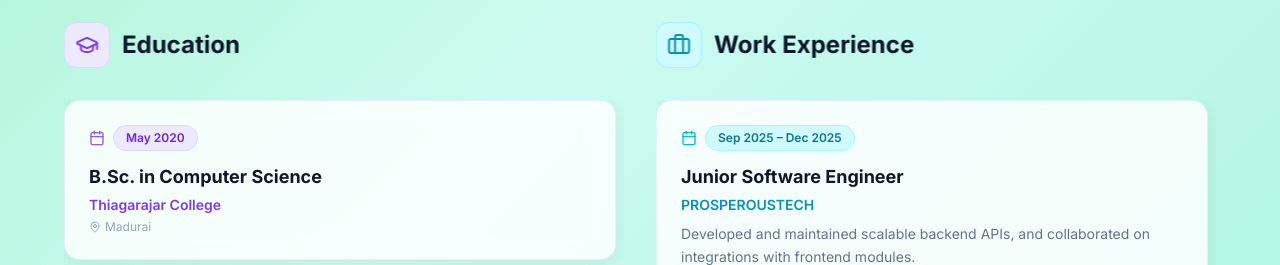
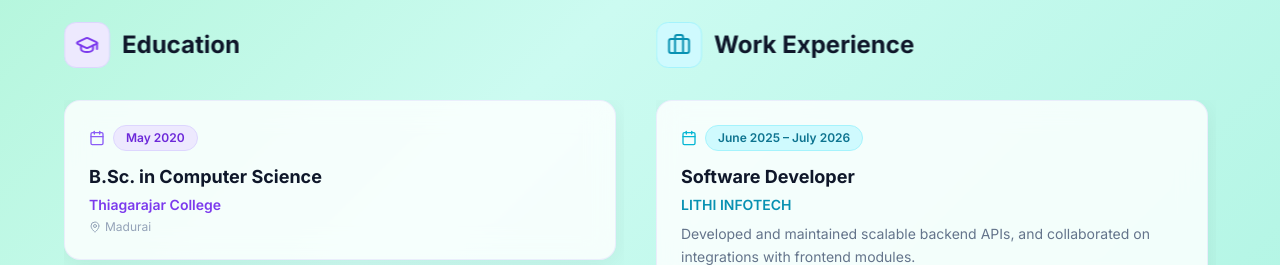
Before and after one commit to Siranjeeviv26/Portfolio_NextJs, a Next.js app: page / in a window 1280 px wide. Shown: the part 2020-2285 px from the top of the page. Built offline with nearby package versions, Linux system fonts and the light colour scheme.

Commit message:
Update work experience details in ExperienceSection

```diff
--- a/components/ExperienceSection.tsx
+++ b/components/ExperienceSection.tsx
@@ -20,9 +20,9 @@ const education = [
 
 const workExperience = [
   {
-    title: 'Junior Software Engineer',
-    company: 'PROSPEROUSTECH',
-    period: 'Sep 2025 – Dec 2025',
+    title: 'Software Developer',
+    company: 'LITHI INFOTECH',
+    period: 'June 2025 – July 2026',
     description: 'Developed and maintained scalable backend APIs, and collaborated on integrations with frontend modules.',
   },
   {
```
